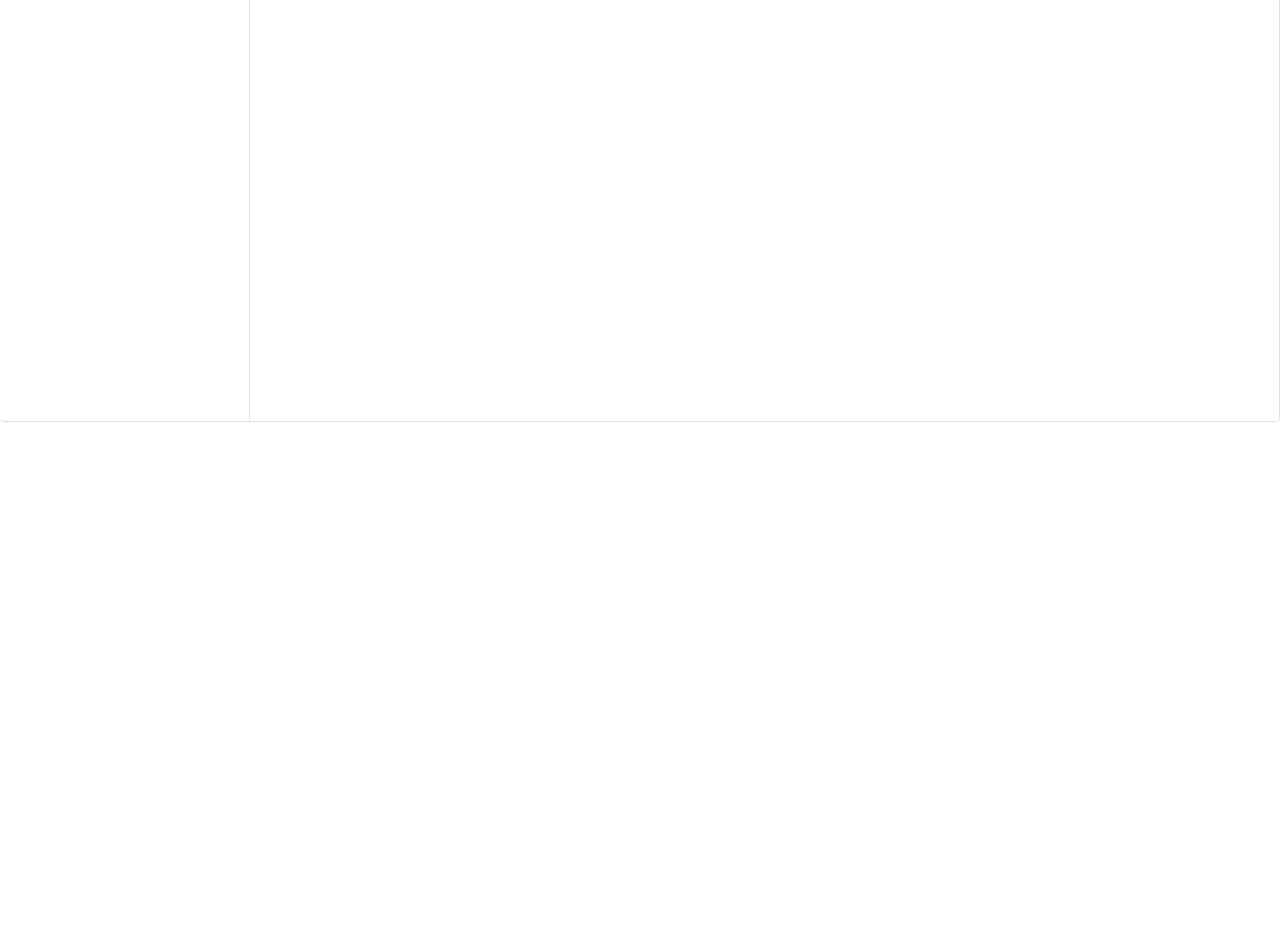
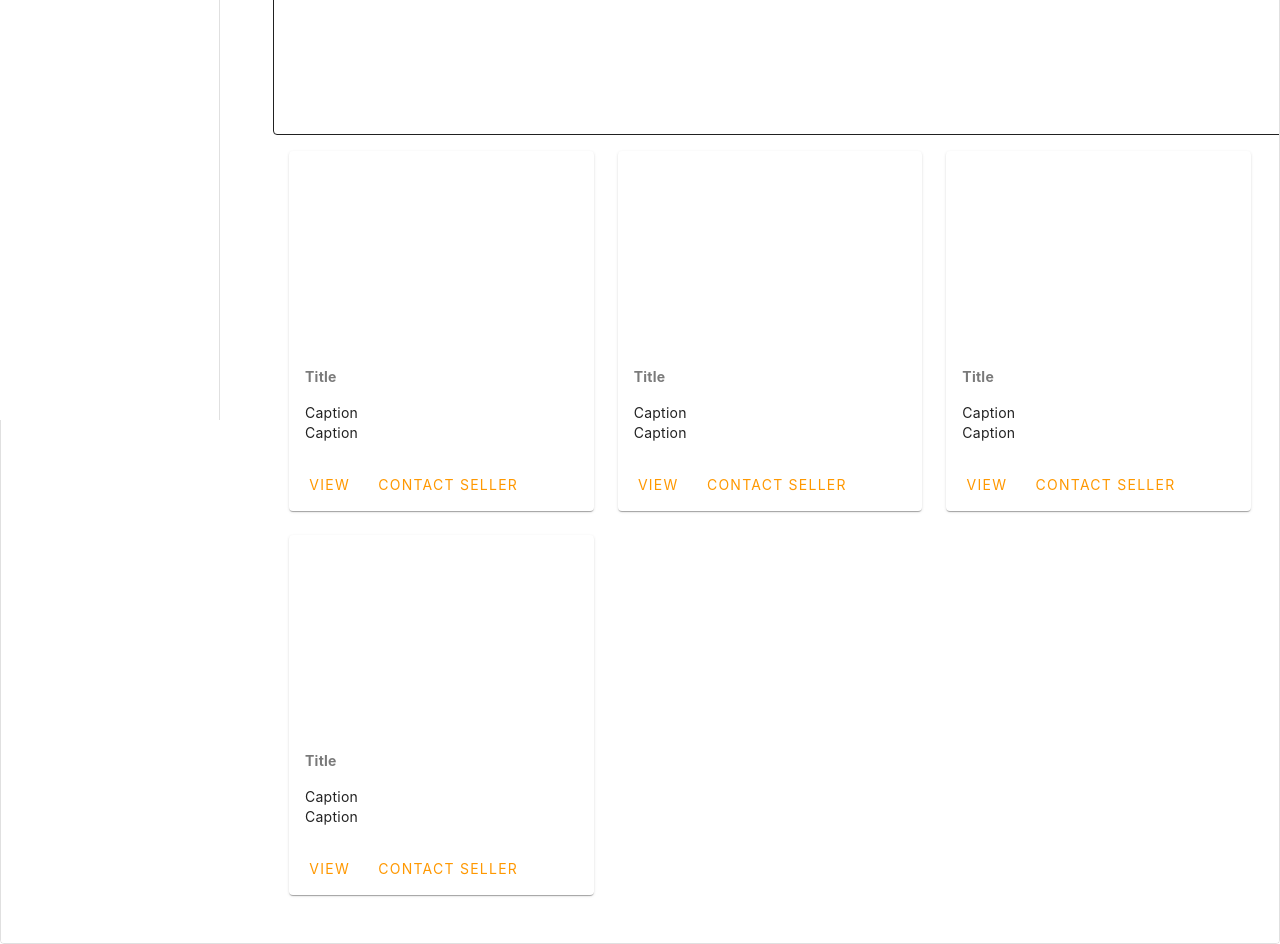
Before and after one commit to danielleirishmaymartinez/vue, a Vue app: page /homepage in a window 1280 px wide. Shown: the part 380-1324 px from the top of the page. Before the commit the page ends 802 px from the top, so only its background shows below. Built offline with nearby package versions, Linux system fonts and the light colour scheme.

Commit message:
feat: added cards to HomepageView

```diff
--- /dev/null
+++ b/src/components/system/HomepageCard.vue
@@ -0,0 +1,182 @@
+<script setup>
+const onCardClick = (cardName) => {
+  alert(`${cardName} clicked!`);
+};
+</script>
+
+<template>
+  <v-container class="custom-container">
+    <v-card variant="outlined" class="main-card">
+    </v-card>
+
+    <v-container>
+      <v-row class="custom-row">
+        <!-- Card 1 -->
+        <v-col cols="10" md="4">
+          <v-card
+            class="mx-auto clickable-card"
+            max-width="500"
+            @click="onCardClick('Card 1')"
+          >
+            <v-img
+              class="align-end text-white"
+              height="200"
+              src=""
+              cover
+            >
+              <v-card-title></v-card-title>
+            </v-img>
+
+            <v-card-subtitle class="pt-4">
+              Title
+            </v-card-subtitle>
+
+            <v-card-text>
+              <div>Caption</div>
+              <div>Caption</div>
+            </v-card-text>
+
+            <v-card-actions>
+              <v-btn color="orange" text="View"></v-btn>
+              <v-btn color="orange" text="Contact Seller"></v-btn>
+            </v-card-actions>
+          </v-card>
+        </v-col>
+
+        <!-- Card 2 -->
+        <v-col cols="10" md="4">
+          <v-card
+            class="mx-auto clickable-card"
+            max-width="500"
+            @click="onCardClick('Card 2')"
+          >
+            <v-img
+              class="align-end text-white"
+              height="200"
+              src=""
+              cover
+            >
+              <v-card-title></v-card-title>
+            </v-img>
+
+            <v-card-subtitle class="pt-4">
+              Title
+            </v-card-subtitle>
+
+            <v-card-text>
+              <div>Caption</div>
+              <div>Caption</div>
+            </v-card-text>
+
+            <v-card-actions>
+              <v-btn color="orange" text="View"></v-btn>
+              <v-btn color="orange" text="Contact Seller"></v-btn>
+            </v-card-actions>
+          </v-card>
+        </v-col>
+
+        <!-- Card 3 -->
+        <v-col cols="10" md="4">
+          <v-card
+            class="mx-auto clickable-card"
+            max-width="500"
+            @click="onCardClick('Card 3')"
+          >
+            <v-img
+              class="align-end text-white"
+              height="200"
+              src=""
+              cover
+            >
+              <v-card-title></v-card-title>
+            </v-img>
+
+            <v-card-subtitle class="pt-4">
+              Title
+            </v-card-subtitle>
+
+            <v-card-text>
+              <div>Caption</div>
+              <div>Caption</div>
+            </v-card-text>
+
+            <v-card-actions>
+              <v-btn color="orange" text="View"></v-btn>
+              <v-btn color="orange" text="Contact Seller"></v-btn>
+            </v-card-actions>
+          </v-card>
+        </v-col>
+
+        <!-- Card 4 -->
+        <v-col cols="10" md="4">
+          <v-card
+            class="mx-auto clickable-card"
+            max-width="500"
+            @click="onCardClick('Card 4')"
+          >
+            <v-img
+              class="align-end text-white"
+              height="200"
+              src=""
+              cover
+            >
+              <v-card-title></v-card-title>
+            </v-img>
+
+            <v-card-subtitle class="pt-4">
+              Title
+            </v-card-subtitle>
+
+            <v-card-text>
+              <div>Caption</div>
+              <div>Caption</div>
+            </v-card-text>
+
+            <v-card-actions>
+              <v-btn color="orange" text="View"></v-btn>
+              <v-btn color="orange" text="Contact Seller"></v-btn>
+            </v-card-actions>
+          </v-card>
+        </v-col>
+      </v-row>
+    </v-container>
+  </v-container>
+</template>
+
+<style scoped>
+.main-card {
+  width: 123%;
+  height: 450px;
+}
+
+.custom-container {
+  margin-left: 20px;
+  margin-right: 20px;
+}
+
+.blank-row {
+  height: 50px;
+}
+
+.text-center {
+  text-align: center;
+}
+
+.text-caption {
+  font-size: 0.875rem;
+  margin-top: 0.5rem;
+}
+
+.clickable-card {
+  cursor: pointer;
+  transition: transform 0.2s ease-in-out;
+}
+
+.clickable-card:hover {
+  transform: scale(1.05);
+}
+
+.v-card-title, .v-card-subtitle {
+  font-weight: bold;
+}
+</style>
--- a/src/components/system/SidebarNav.vue
+++ b/src/components/system/SidebarNav.vue
@@ -19,7 +19,7 @@ function navigateTo(path) {
     :permanent="!mobile"
     :temporary="mobile"
     app
-    width="250"
+    width="220"
   >
     <v-list class="d-flex flex-column mt-15 flex-row mx-6">
       <v-list-item
--- a/src/views/system/HomepageView.vue
+++ b/src/views/system/HomepageView.vue
@@ -1,5 +1,6 @@
 <script setup>
 import SidebarNav from '@/components/system/SidebarNav.vue';
+import HomepageCard from '@/components/system/HomepageCard.vue';
 import { useDisplay } from 'vuetify';
 import { ref } from 'vue';
 import supabase from '@/utils/supabase.js';
@@ -50,6 +51,7 @@ async function logout() {
       <v-container fluid class="d-flex">
         <SidebarNav v-model:drawer="drawerVisible" />
         <v-main class="mt-5 pt-3">
+          <HomepageCard />
         </v-main>
       </v-container>
 
```
